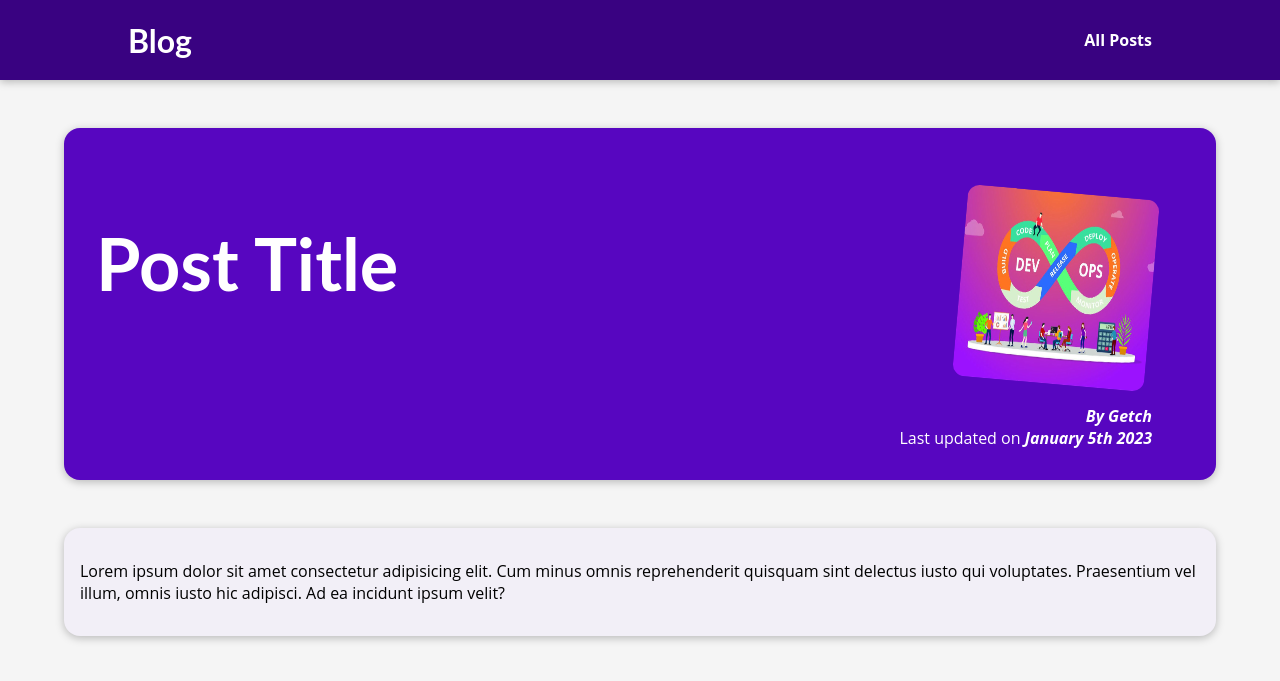
After one commit to getachewzemene/blog_site, a Django app: template blog/templates/blog/post_detail.html in a window 1280 px wide. The commit adds this page. Shown: the top 681 px of the page. Run offline with Django 3.2, Linux system fonts and the light colour scheme; the template is opened without the code that fills it, so the values that code supplies are empty.

Commit message:
post detail added with dummy data

```diff
--- /dev/null
+++ b/blog/static/blog/post-detail.css
@@ -0,0 +1,64 @@
+body{
+    background-color: #f5f5f5;
+}
+
+#main-navigation{
+    background-color: #390281;
+    box-shadow: 0 2px 8px rgba(0,0,0,0.25);
+}
+
+#summary{
+    margin: 8rem auto 3rem auto;
+    padding: 2rem;
+    width: 90%;
+    max-width: 90rem;
+       border-radius: 16px;
+    background-color: #5706c0;
+    position: relative;
+    box-shadow: 0 2px 8px rgba(0,0,0,0.25);
+    height: 22rem;
+}
+
+#summary h2{
+    font-size: 4.5rem;
+    color: white;
+}
+
+#summary article{
+    position: absolute;
+    top: 2rem;
+    right: 2rem;
+    padding: 1rem 2rem;
+    border-radius: 12px;
+    text-align: right;
+    color: white;
+}
+
+#summary article img{
+    width: 12rem;
+    height: 12rem;
+    border-radius: 12px;
+    transform: rotateZ(5deg);
+    margin-top: 1rem;
+}
+
+#summary address{
+    margin-top: 1rem;
+    font-weight: bold;
+}
+
+#summary time{
+    font-weight: bold;
+    font-style: italic;
+}
+
+main{
+    margin: 1rem auto 2rem auto;
+    padding: 1rem;
+    width: 90%;
+    max-width: 90rem;
+    border-radius: 16px;
+    background-color: #f2eff7;
+    position: relative;
+    box-shadow: 0 2px 8px rgba(0,0,0,0.25);
+}
--- a/blog/templates/blog/includes/post.html
+++ b/blog/templates/blog/includes/post.html
@@ -1,7 +1,7 @@
    {% load static %}
    <li>
              <article class="post">
-                  <a href="">
+                  <a href="{% url 'post-detail' 'django-coding' %}">
                     <img src="{% static 'blog/images/django_image.png' %}" alt="code image">
                     <div class="post_content">
                         <h3>Learn to Code</h3>
--- /dev/null
+++ b/blog/templates/blog/post_detail.html
@@ -0,0 +1,27 @@
+{% extends 'base.html' %}
+{% load static %}
+
+{% block title %}
+  Post Title
+{% endblock  %}
+{% block css_files %}
+    <link rel="stylesheet" href="{% static 'blog/post-detail.css' %}">
+{% endblock  %}
+{% block content %}
+    <section id="summary">
+        <h2>Post Title</h2>
+        <article>
+            <img src="{% static 'blog/images/devops.jpg' %}" alt="post image">
+            <address>By Getch</address>
+            <div>
+                Last updated on <time>January 5th 2023 </time>
+            </div>
+        </article>
+    </section>
+    <main>
+        <p>Lorem ipsum dolor sit amet consectetur adipisicing elit.
+            Cum minus omnis reprehenderit quisquam sint delectus iusto qui voluptates.
+             Praesentium vel illum, omnis iusto hic adipisci. Ad ea incidunt ipsum velit?
+        </p>
+    </main>
+{% endblock  %}
--- a/blog/urls.py
+++ b/blog/urls.py
@@ -3,5 +3,5 @@ from . import views
 urlpatterns = [
     path('', views.home, name='home'),
     path('posts/', views.all_posts, name='posts'),
-    path('post/<slug:slug>', views.post_detail, name='post_detail'),
+    path('post/<slug:slug>', views.post_detail, name='post-detail'),
 ]
--- a/templates/base.html
+++ b/templates/base.html
@@ -11,8 +11,8 @@
 </head>
 <body>
     <header id="main-navigation">
-        <h1><a href="">Blog</a></h1>
-        <nav><a href="">All Posts</a></nav>
+        <h1><a href="{% url 'home' %}">Blog</a></h1>
+        <nav><a href="{% url 'posts' %}">All Posts</a></nav>
     </header>
    {% block content %}{% endblock%}
 </body>
```
Also changed, not shown: blog/views.py (+73 -2 lines).
